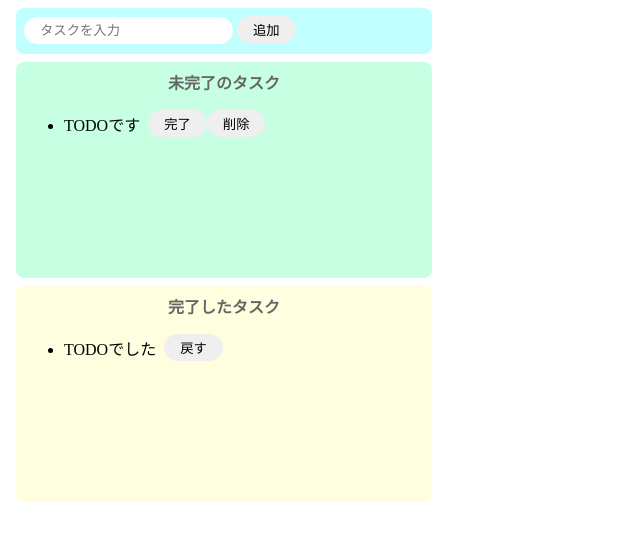
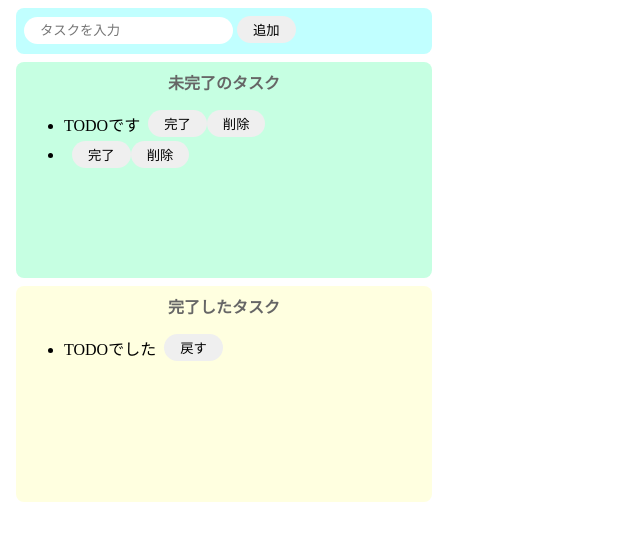
Before and after one commit to daisuke2549/To-do-app-JavaScript, a plain HTML site: page index.html in a window 1280 px wide. Both pictures are taken after a click on the button "追加". Shown: the whole page, without its empty margins (0-640 px from the left). Drawn offline with Linux system fonts and the light colour scheme.

Commit message:
削除機能実装済み1

```diff
--- a/css/styles.css
+++ b/css/styles.css
@@ -1,5 +1,10 @@
 body{
+　　font-size:20px;
+}
 
+.to-do-area{
+    margin: 0 auto ;
+    padding:0 auto ;
 }
 
 
--- a/index.html
+++ b/index.html
@@ -7,17 +7,14 @@
     <link rel="stylesheet" href="./css/styles.css">
 </head>
 <body>
-
+<div class="to-do-area">
     <div class ="input-area">
-    <input placeholder="タスクを入力">
-    <button>追加</button>
+        <input id="add-text" placeholder="タスクを入力">
+        <button id = "add-button" >追加</button>
     </div>
-
-
-
     <div class ="imcomplete-area">
         <p class="title">未完了のタスク</p>
-    <ul>
+        <ul id="incomplete-list">
             <div class="list-row">
             <li>TODOです</li>
             <button>完了</button>
@@ -25,7 +22,6 @@
         </div>
         </ul>
     </div>
-
     <div class ="complete-area">
         <p class="title">完了したタスク</p>
         <ul>
@@ -35,7 +31,7 @@
             </div>
         </ul>
     </div>
-
+</div>
 
 <script src = "./js/main.js" ></script>
 </body>
--- a/js/main.js
+++ b/js/main.js
@@ -0,0 +1,53 @@
+const onClickAdd = () =>  {
+
+    //テキストボックスの値を取得し、初期化する//
+    // alert();
+    const inputText = document.getElementById("add-text").value;
+    document.getElementById("add-text"). value = "";
+    // alert(inputText);
+
+    // div 生成 //
+    const div  = document.createElement("div");
+    div.className = "list-row"
+    console.log(div);
+
+    // liタグ生成　 //
+    const li = document.createElement("li");
+    li.innerText = inputText;
+    console.log(li);
+
+
+    //button(完了) タグ生成
+    const completeButton =  document.createElement("button");
+    completeButton.innerText = "完了";
+    completeButton.addEventListener("click", () => {
+           alert("完了");
+    });
+
+
+    //button(削除) タグ生成
+    const deleteButton =  document.createElement("button");
+    deleteButton.innerText = "削除";
+    deleteButton.addEventListener("click", () => {
+        alert("削除");
+        //おされた削除ボタンの親タグ(div)を未完了リストから削除//
+        const deleteTarget =  deleteButton.parentNode;
+        document.getElementById("incomplete-list").removeChild(deleteTarget);
+ });
+
+
+    // divタグの子要素に各要素を設定
+    div.appendChild(li);
+    div.appendChild(completeButton);
+    div.appendChild(deleteButton);
+
+    //未完了のリストに追加
+    document.getElementById("incomplete-list").appendChild(div);
+};
+
+
+
+
+
+
+document.getElementById("add-button").addEventListener("click", () => onClickAdd());
```
Lines whose indentation alone changed are shown as unchanged.
